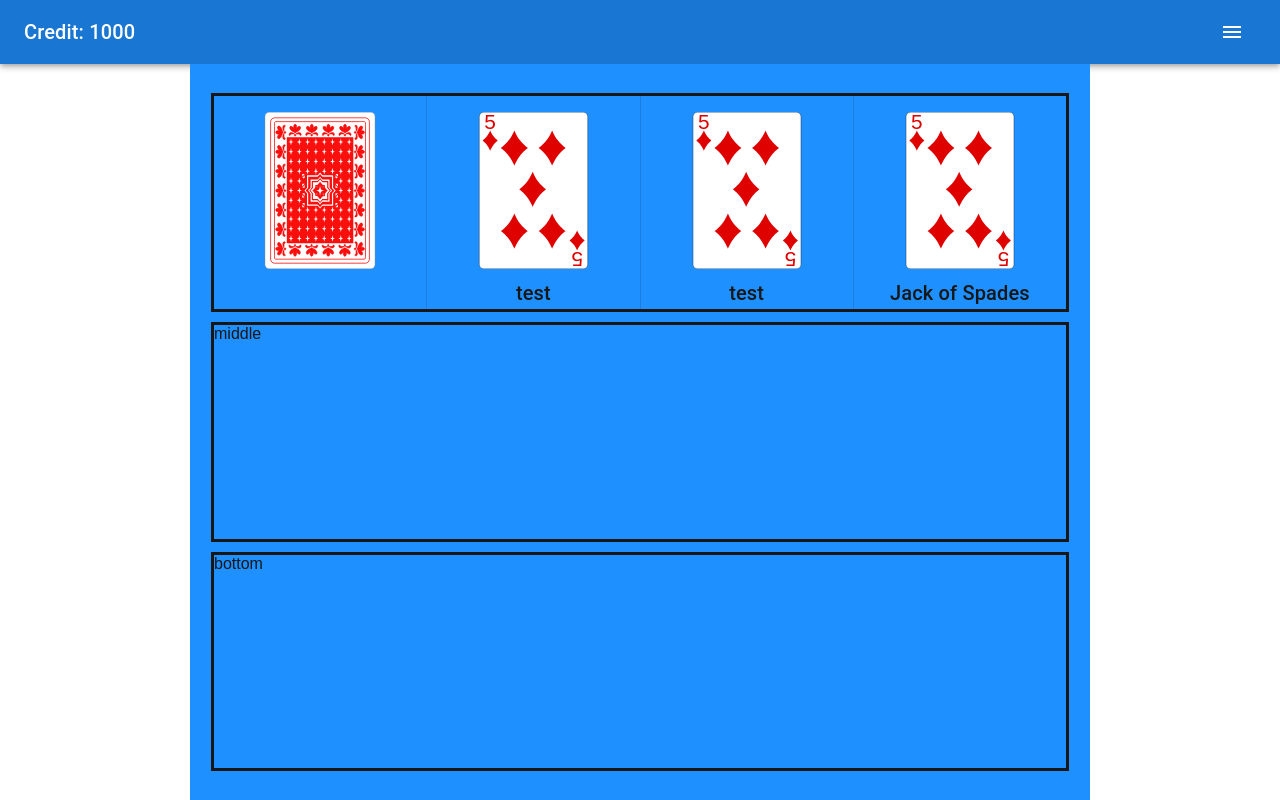
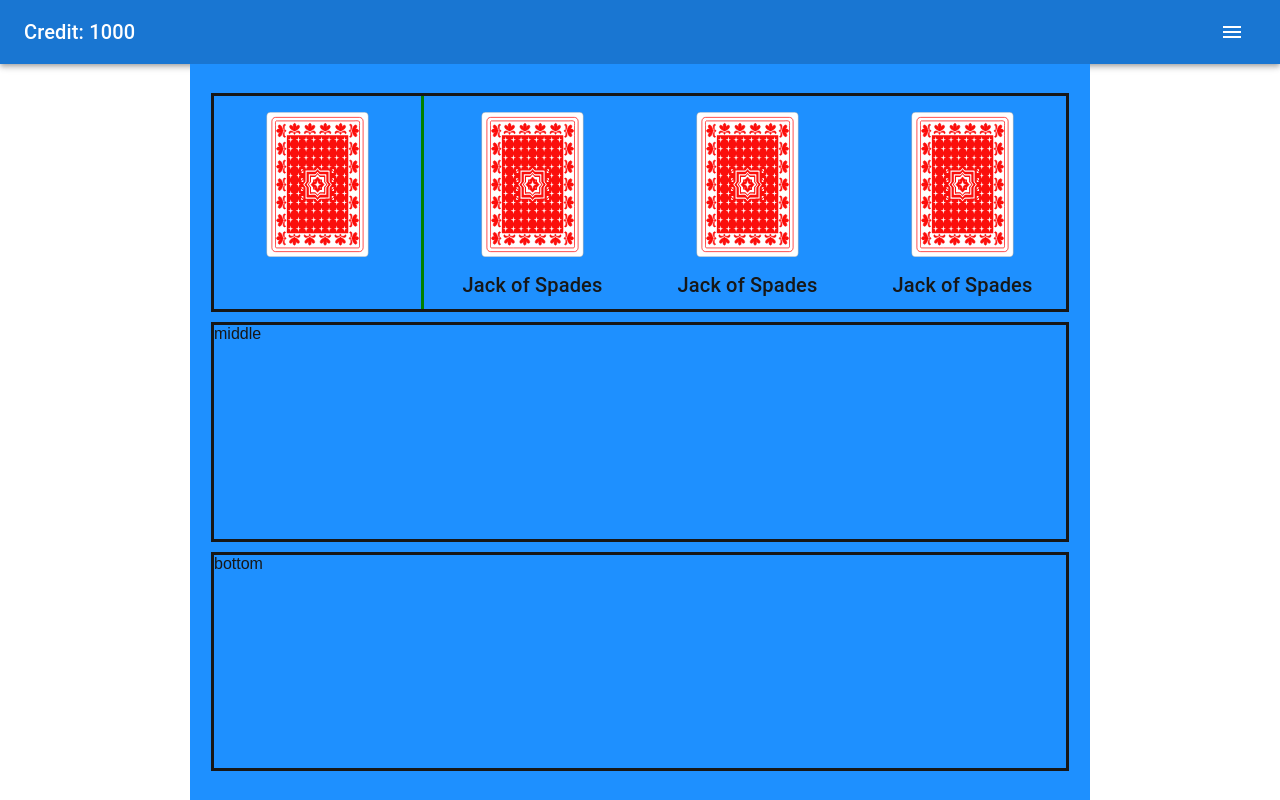
Before and after one commit to ditt-dev/ride-the-bus, a Next.js app: page / in a window 1280 px wide. Built offline with nearby package versions, Linux system fonts and the light colour scheme.

Commit message:
Improve CardsContainer layout

```diff
--- a/components/CardBox.tsx
+++ b/components/CardBox.tsx
@@ -3,7 +3,7 @@ import { useTheme } from '@mui/material/styles';
 import Image from 'next/image';
 
 interface Props {
-	name: string;
+	name: string | React.ReactElement;
 	src: string;
 }
 
@@ -12,7 +12,7 @@ export default function CardBox({ name, src }: Props) {
 
 	return (
 		<Stack
-			spacing={1}
+			spacing={2}
 			sx={{
 				height: '100%',
 				paddingTop: theme.spacing(2),
@@ -20,11 +20,11 @@ export default function CardBox({ name, src }: Props) {
 				width: '100%',
 			}}
 		>
-			<Box sx={{ flex: 9, position: 'relative' }}>
+			<Box sx={{ flex: 8, position: 'relative' }}>
 				<Image alt={'name'} fill src={src} />
 			</Box>
 
-			<Typography variant={'h6'} sx={{ flex: 1 }}>
+			<Typography variant={'h6'} sx={{ flex: 2, lineHeight: 1.2 }}>
 				{name}
 			</Typography>
 		</Stack>
--- a/components/CardsContainer.tsx
+++ b/components/CardsContainer.tsx
@@ -1,5 +1,5 @@
 import { CardBox } from '@/components/index';
-import { Box, Divider, Stack } from '@mui/material';
+import { Box, Divider, Grid, Stack } from '@mui/material';
 import { useState } from 'react';
 
 import Image from 'next/image';
@@ -64,24 +64,48 @@ export default function CardsContainer() {
 			);
 		default:
 			return (
-				<Stack
-					direction={'row'}
-					divider={<Divider orientation={'vertical'} />}
-					spacing={2}
-					sx={{ height: '100%' }}
-				>
-					{/* Display history from rounds 3 and 4 */}
-					<Stack
-						direction={'row'}
-						divider={<Divider orientation={'vertical'} />}
-						sx={{ flex: 3 }}
-					>
-						<CardBox name={'\u00A0'} src={cardBack} />
-						<CardBox name={'test'} src={history.at(4)} />
-						<CardBox name={'test'} src={history.at(4)} />
-						<CardBox name={'Jack of Spades'} src={history.at(4)} />
-					</Stack>
-				</Stack>
+				<Grid container spacing={1} sx={{ height: '100%' }}>
+					<Grid size={{ xs: 6, sm: 3 }} sx={{ outline: 'solid green' }}>
+						<CardBox
+							name={
+								'\u00A0'
+								// <>
+								// 	{'\u00A0'}
+								// 	<br />
+								// 	{'\u00A0'}
+								// </>
+							}
+							src={cardBack}
+						/>
+					</Grid>
+					<Grid size={{ xs: 6, sm: 3 }}>
+						<CardBox name={'Jack of Spades'} src={cardBack} />
+					</Grid>
+					<Grid size={{ xs: 6, sm: 3 }}>
+						<CardBox name={'Jack of Spades'} src={cardBack} />
+					</Grid>
+					<Grid size={{ xs: 6, sm: 3 }}>
+						<CardBox name={'Jack of Spades'} src={cardBack} />
+					</Grid>
+				</Grid>
+				// <Stack
+				// 	direction={'row'}
+				// 	divider={<Divider orientation={'vertical'} />}
+				// 	spacing={2}
+				// 	sx={{ height: '100%' }}
+				// >
+				// 	{/* Display history from rounds 3 and 4 */}
+				// 	<Stack
+				// 		direction={'row'}
+				// 		divider={<Divider orientation={'vertical'} />}
+				// 		sx={{ flex: 3 }}
+				// 	>
+				// 		<CardBox name={'\u00A0'} src={cardBack} />
+				// 		<CardBox name={'test'} src={history.at(4)} />
+				// 		<CardBox name={'test'} src={history.at(4)} />
+				// 		<CardBox name={'Jack of Spades'} src={history.at(4)} />
+				// 	</Stack>
+				// </Stack>
 			);
 	}
 }
```
